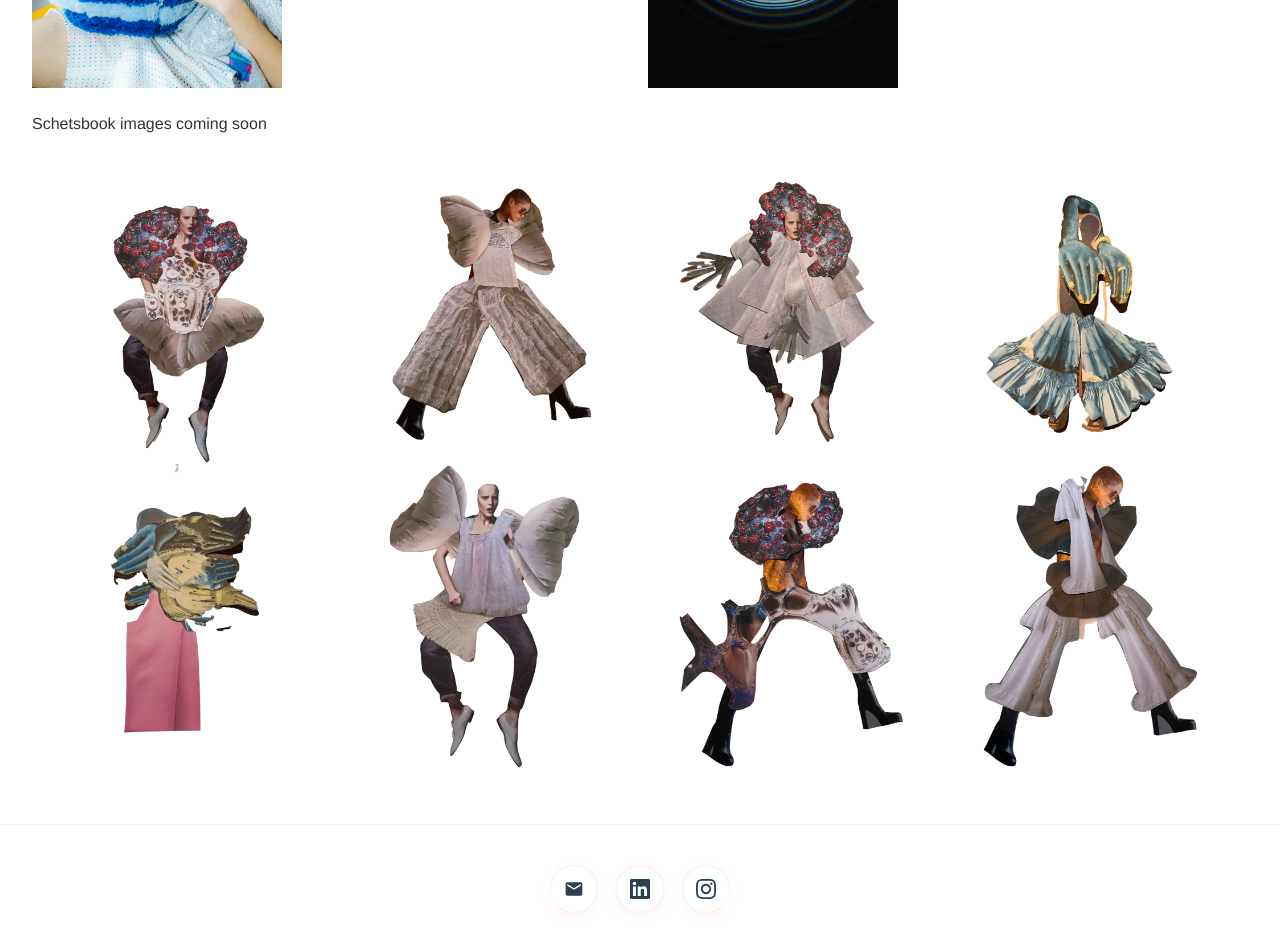
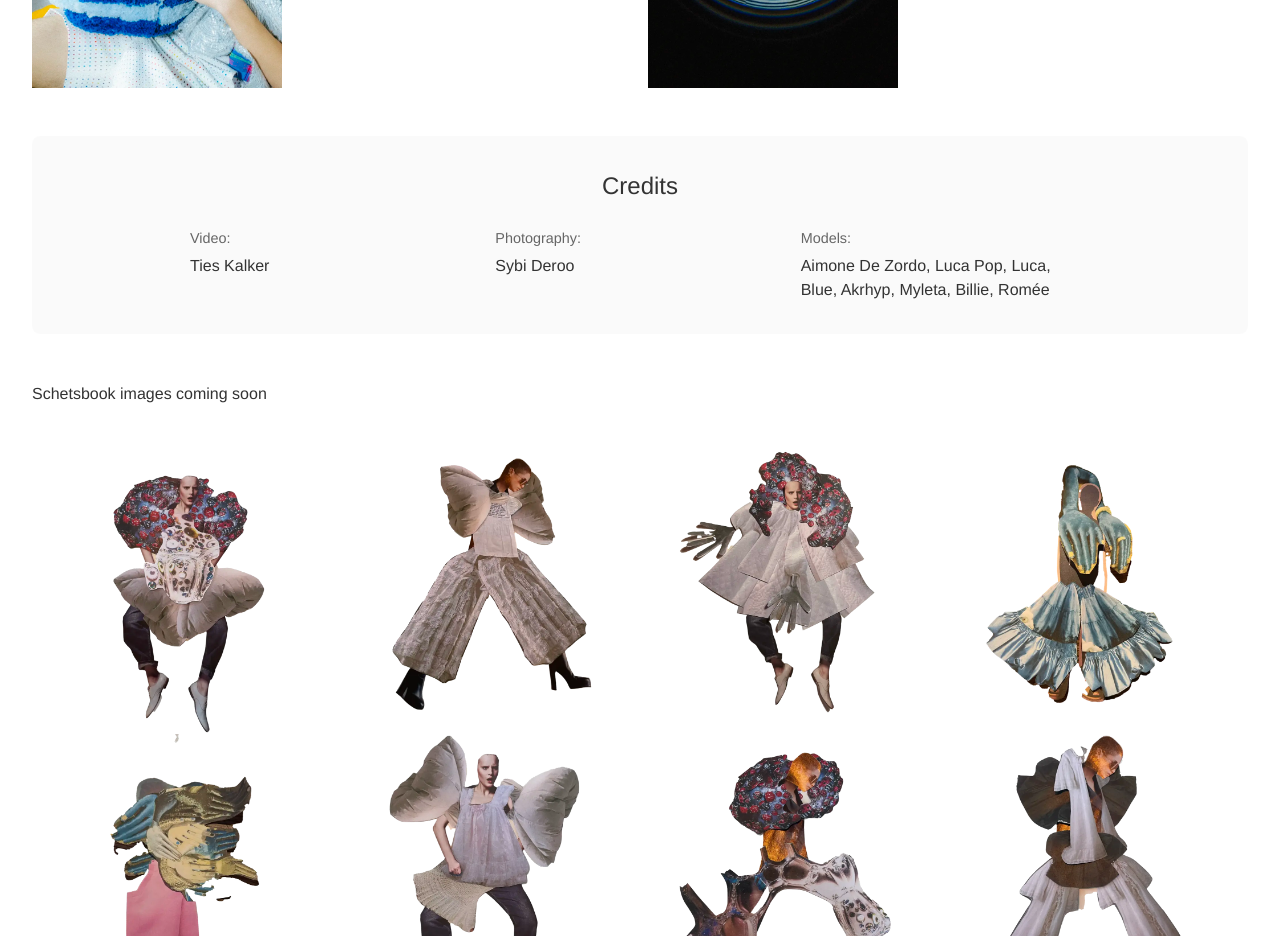
Before and after one commit to brentvervaet/anneliesannys-portfolio, a Vue app: page /lost-before-morning in a window 1280 px wide. Shown: the part 3360-4296 px from the top of the page. Built offline with nearby package versions, Linux system fonts and the light colour scheme.

Commit message:
feat: add credits section to ProjectDetail and update project data structure

```diff
--- a/src/components/ProjectDetail.vue
+++ b/src/components/ProjectDetail.vue
@@ -71,6 +71,28 @@
           :alt="image.alt"
         />
       </div>
+
+      <!-- Credits Section -->
+      <div
+        v-if="credits && typeof credits === 'object' && Object.keys(credits).length > 0"
+        class="credits-section"
+      >
+        <h3 class="credits-title">Credits</h3>
+        <div class="credits-grid">
+          <div v-for="(value, key) in credits" :key="key" class="credit-item">
+            <span class="credit-label">{{ key }}:</span>
+            <span class="credit-value">
+              <template v-if="Array.isArray(value)">
+                {{ value.join(', ') }}
+              </template>
+              <template v-else>
+                {{ value }}
+              </template>
+            </span>
+          </div>
+        </div>
+      </div>
+
       <div>Schetsbook images coming soon</div>
 
       <!-- Collages Grid -->
@@ -100,6 +122,7 @@ interface Props {
   video?: string
   date?: string
   collages?: ProjectImage[]
+  credits?: string | Record<string, string | string[]>
 }
 
 const props = defineProps<Props>()
@@ -233,6 +256,48 @@ const toggleMute = (): void => {
   object-fit: cover;
 }
 
+/* ===== CREDITS SECTION ===== */
+.credits-section {
+  margin: 3rem 0;
+  padding: 2rem;
+  background: rgba(0, 0, 0, 0.02);
+  border-radius: 8px;
+}
+
+.credits-title {
+  font-size: 1.5rem;
+  font-weight: 300;
+  margin-bottom: 1.5rem;
+  text-align: center;
+}
+
+.credits-grid {
+  display: grid;
+  grid-template-columns: repeat(auto-fit, minmax(250px, 1fr));
+  gap: 1rem;
+  max-width: 900px;
+  margin: 0 auto;
+}
+
+.credit-item {
+  display: flex;
+  flex-direction: column;
+  gap: 0.25rem;
+}
+
+.credit-label {
+  font-weight: 500;
+  font-size: 0.9rem;
+  color: #666;
+  text-transform: capitalize;
+}
+
+.credit-value {
+  font-weight: 300;
+  font-size: 1rem;
+  color: #333;
+}
+
 /* ===== COLLAGES SECTION ===== */
 .collages-section {
   margin: 1.5rem 0;
--- a/src/data/projects.json
+++ b/src/data/projects.json
@@ -146,7 +146,20 @@
         "alt": "Lost Before Morning 30"
       }
     ],
-    "credits": "",
+    "credits": {
+      "Video": "Ties Kalker",
+      "Photography": "Sybi Deroo",
+      "Models": [
+        "Aimone De Zordo",
+        "Luca Pop",
+        "Luca",
+        "Blue",
+        "Akrhyp",
+        "Myleta",
+        "Billie",
+        "Romée"
+      ]
+    },
     "sketchbook": "",
     "collages": [
       {
@@ -295,7 +308,29 @@
         "alt": "Split myself in two 20"
       }
     ],
-    "credits": "",
+    "credits": {
+      "Video": ["Ties Kalker"],
+      "Photography": ["Emma Ostyn"],
+      "Models": [
+        "Aimone De Zordo",
+        "Indu Devarrewaere",
+        "Nils Provoost",
+        "Ernesto",
+        "Gloire Bofanga",
+        "Hannes De Schuijmer",
+        "Louis Peeters",
+        "Luca"
+      ],
+      "Starring": [],
+      "Director": [],
+      "FirstAssistantDirector": [],
+      "DirectorOfPhotography": [],
+      "FirstAssistantCamera": [],
+      "Gaffer": [],
+      "CostumeDesigner": [],
+      "Electro": [],
+      "Equipment": []
+    },
     "date": "2024",
     "sketchbook": "",
     "collages": [
--- a/src/types/project.ts
+++ b/src/types/project.ts
@@ -21,4 +21,5 @@ export interface Project {
   year?: string // Academic year (e.g., "BA1", "BA2", "BA3", "MA1", etc.)
   details?: Record<string, string>[]
   collages?: ProjectImage[]
+  credits?: string | Record<string, string | string[]>
 }
--- a/src/views/ProjectDetailView.vue
+++ b/src/views/ProjectDetailView.vue
@@ -17,6 +17,7 @@
       :video="project.video"
       :date="project.date"
       :collages="project.collages"
+      :credits="project.credits"
     />
   </div>
 </template>
```
